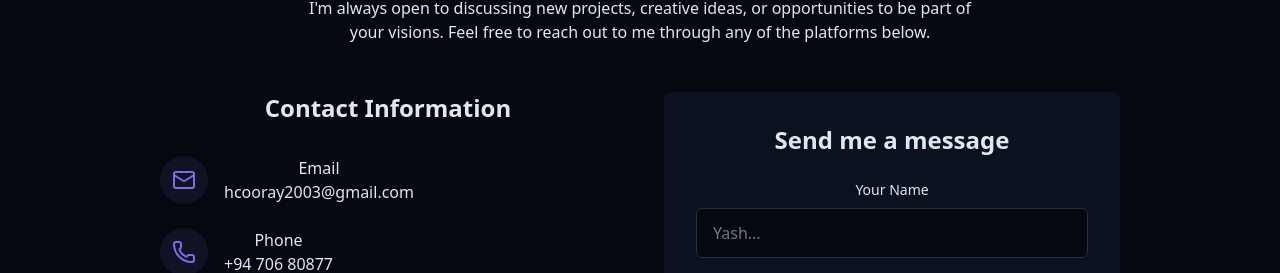
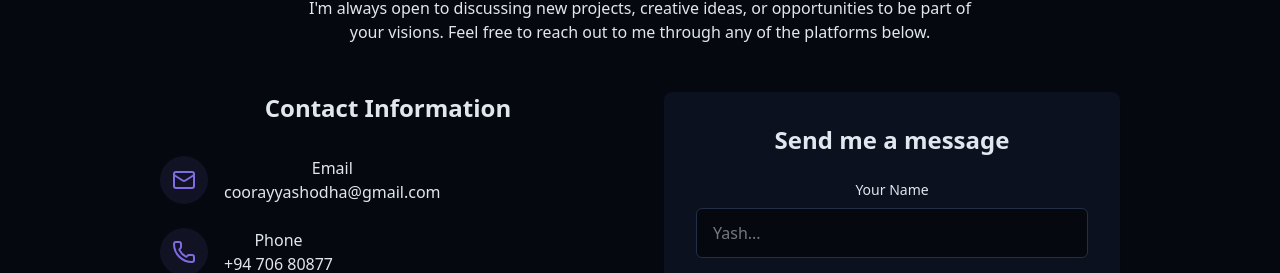
Before and after one commit to Code-Sleek/My-Portfolio, a React (Vite) app: page / in a window 1280 px wide. Shown: the part 4020-4293 px from the top of the page. Built offline with nearby package versions, Linux system fonts and the light colour scheme.

Commit message:
Update Contacts

```diff
--- a/src/components/ContactsSection.jsx
+++ b/src/components/ContactsSection.jsx
@@ -66,7 +66,7 @@ export const ContactsSection = () => {
                                 <div>
                                     <h4>Email</h4>
                                     <a href="mailto:coorayyashodha@gmail.com" className="text-muted-foreground hover:text-primary transition-colors">
-                                    hcooray2003@gmail.com
+                                    coorayyashodha@gmail.com
                                     </a>
                                 </div>
                             </div>
```
